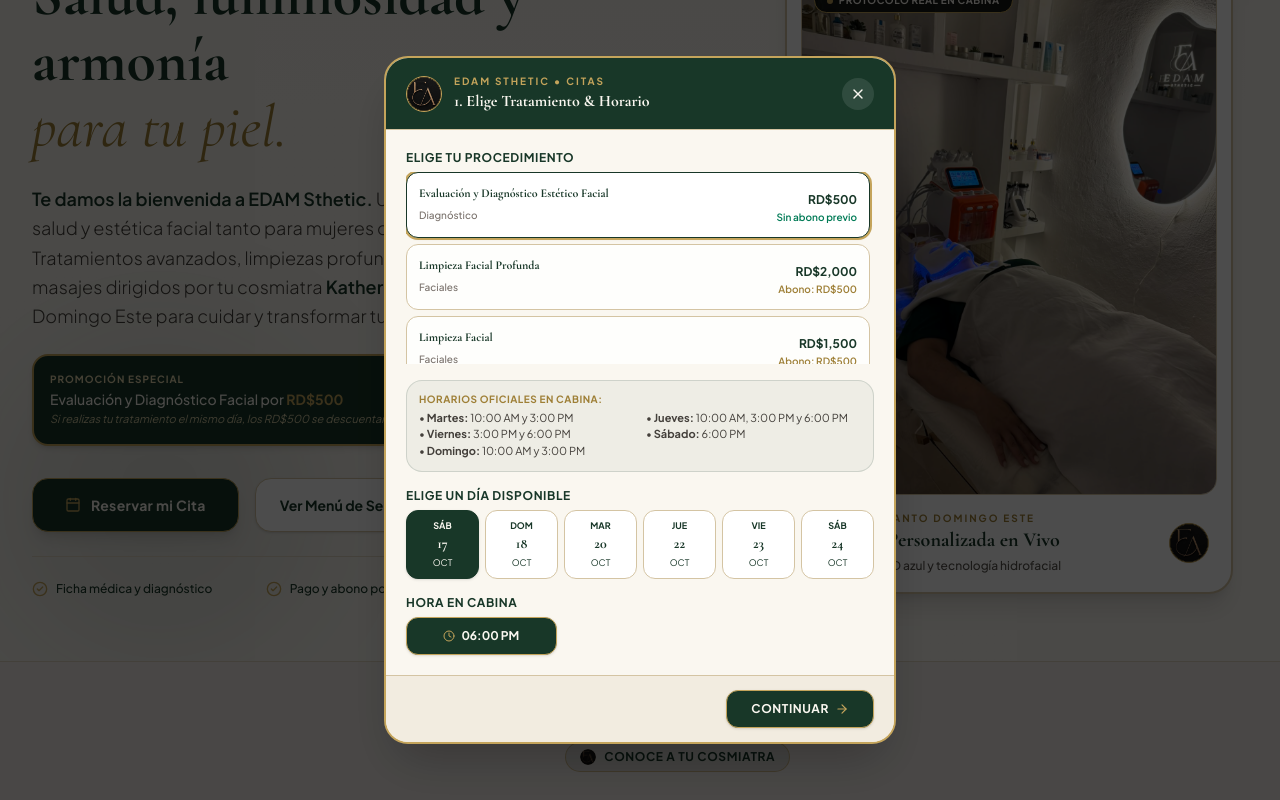
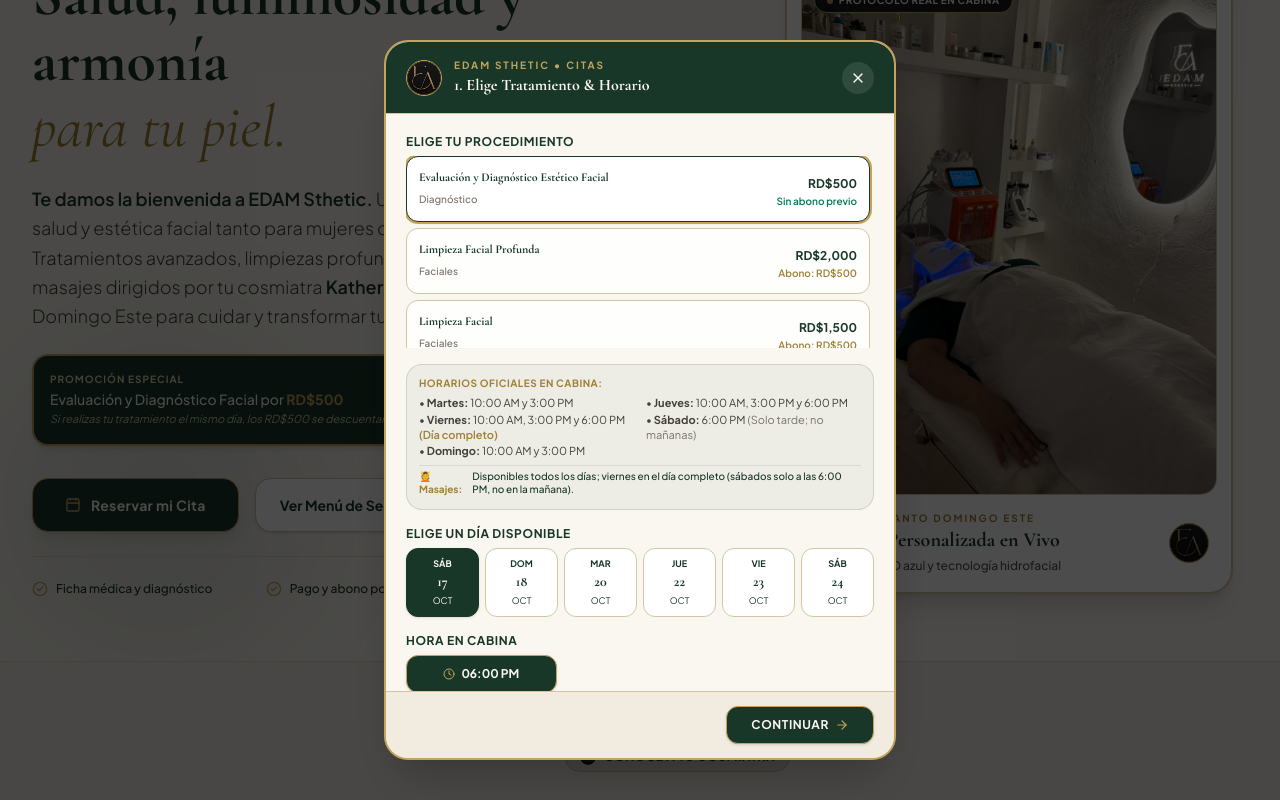
Before and after one commit to Tejada27/edam-sthetic, a React (Vite) app: page / in a window 1280 px wide. Both pictures are taken after a click on the button "AGENDAR". Shown: the part 533-1333 px from the top of the page. Built offline with nearby package versions, Linux system fonts and the light colour scheme; no server answers.

Commit message:
fix: corregir horario de masajes y viernes dia completo

```diff
--- a/src/components/BookingModal.jsx
+++ b/src/components/BookingModal.jsx
@@ -27,15 +27,16 @@
   // Official schedule from Katherine Encarnación
   // Martes: 10:00 AM y 3:00 PM
   // Jueves: 10:00 AM, 3:00 PM y 6:00 PM
-  // Viernes: 3:00 PM y 6:00 PM (Faciales; masajes no disponibles los viernes)
-  // Sábado: 6:00 PM (Solo tarde, no mañana)
+  // Viernes: 10:00 AM, 3:00 PM y 6:00 PM (Día completo)
+  // Sábado: 6:00 PM (Solo tarde a las 6:00 PM; los sábados no se dan masajes ni citas en la mañana)
   // Domingo: 10:00 AM y 3:00 PM
+  // Masajes: disponibles todos los días de cabina; los viernes día completo (los sábados solo a las 6:00 PM)
   const scheduleByDay = {
     0: ['10:00 AM', '03:00 PM'],             // Domingo
     2: ['10:00 AM', '03:00 PM'],             // Martes
     4: ['10:00 AM', '03:00 PM', '06:00 PM'], // Jueves
-    5: ['03:00 PM', '06:00 PM'],             // Viernes
-    6: ['06:00 PM']                          // Sábado
+    5: ['10:00 AM', '03:00 PM', '06:00 PM'], // Viernes (Día completo)
+    6: ['06:00 PM']                          // Sábado (Solo tarde)
   };
 
   const isMassage = selectedService?.category === 'Masajes';
@@ -48,10 +49,6 @@
     d.setDate(today.getDate() + i);
     const dayOfWeek = d.getDay();
     if (scheduleByDay[dayOfWeek]) {
-      // Masajes no disponibles los viernes
-      if (isMassage && dayOfWeek === 5) {
-        continue;
-      }
       availableDates.push({
         iso: d.toISOString().split('T')[0],
         dayName: d.toLocaleDateString('es-ES', { weekday: 'short' }),
@@ -66,8 +63,9 @@
 
   // Calculate slots dynamically for the selected date
   const selectedDayOfWeek = selectedDate ? new Date(selectedDate + 'T12:00:00').getDay() : null;
-  const rawSlots = selectedDayOfWeek !== null && scheduleByDay[selectedDayOfWeek] ? scheduleByDay[selectedDayOfWeek] : ['10:00 AM', '03:00 PM'];
-  const timeSlots = isMassage && selectedDayOfWeek === 5 ? [] : rawSlots;
+  const timeSlots = selectedDayOfWeek !== null && scheduleByDay[selectedDayOfWeek]
+    ? scheduleByDay[selectedDayOfWeek]
+    : ['10:00 AM', '03:00 PM'];
 
   const [selectedTime, setSelectedTime] = useState(() => timeSlots[0] || '10:00 AM');
 
@@ -267,22 +265,21 @@
               )}
 
               {/* Official Hours Summary */}
-              <div className="p-3 rounded-2xl bg-[#183728]/5 border border-[#183728]/15 text-xs text-[#183728] space-y-1">
+              <div className="p-3 rounded-2xl bg-[#183728]/5 border border-[#183728]/15 text-xs text-[#183728] space-y-1.5">
                 <p className="font-bold uppercase tracking-wider text-[#9E7F36] text-[10px]">
                   Horarios Oficiales en Cabina:
                 </p>
                 <div className="text-stone-700 grid grid-cols-1 sm:grid-cols-2 gap-x-3 gap-y-0.5 text-[11px]">
                   <p>• <strong>Martes:</strong> 10:00 AM y 3:00 PM</p>
                   <p>• <strong>Jueves:</strong> 10:00 AM, 3:00 PM y 6:00 PM</p>
-                  <p>• <strong>Viernes:</strong> 3:00 PM y 6:00 PM</p>
-                  <p>• <strong>Sábado:</strong> 6:00 PM</p>
+                  <p>• <strong>Viernes:</strong> 10:00 AM, 3:00 PM y 6:00 PM <span className="text-[#9E7F36] font-semibold">(Día completo)</span></p>
+                  <p>• <strong>Sábado:</strong> 6:00 PM <span className="text-stone-500">(Solo tarde; no mañanas)</span></p>
                   <p>• <strong>Domingo:</strong> 10:00 AM y 3:00 PM</p>
                 </div>
-                {isMassage && (
-                  <p className="text-[10px] text-[#9E7F36] font-semibold pt-1 border-t border-[#183728]/10">
-                    💆 Masajes disponibles todos los días menos viernes y sábados en la mañana.
-                  </p>
-                )}
+                <p className="text-[10px] text-[#183728] font-medium pt-1 border-t border-[#183728]/10 flex items-center gap-1.5">
+                  <span className="text-[#9E7F36] font-bold">💆 Masajes:</span>
+                  <span>Disponibles todos los días; viernes en el día completo (sábados solo a las 6:00 PM, no en la mañana).</span>
+                </p>
               </div>
 
               {/* Date Selection */}
```
